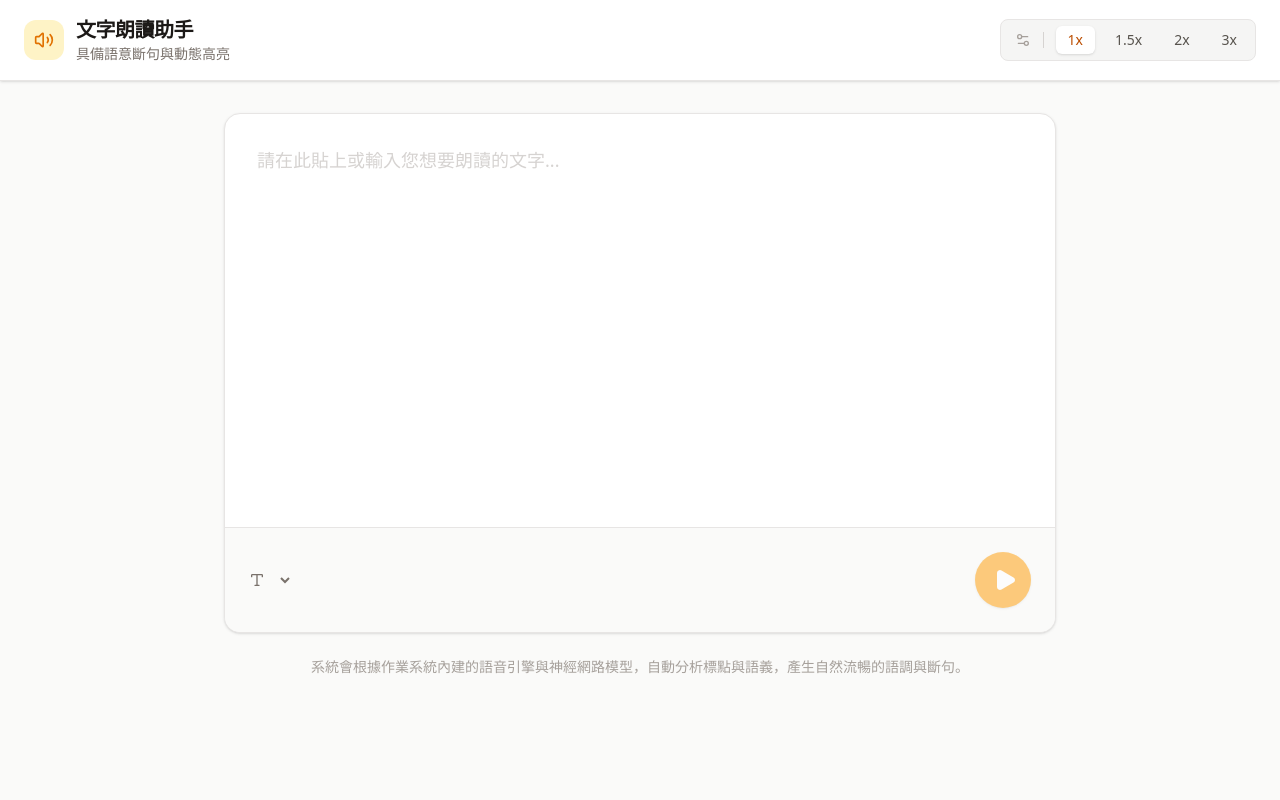
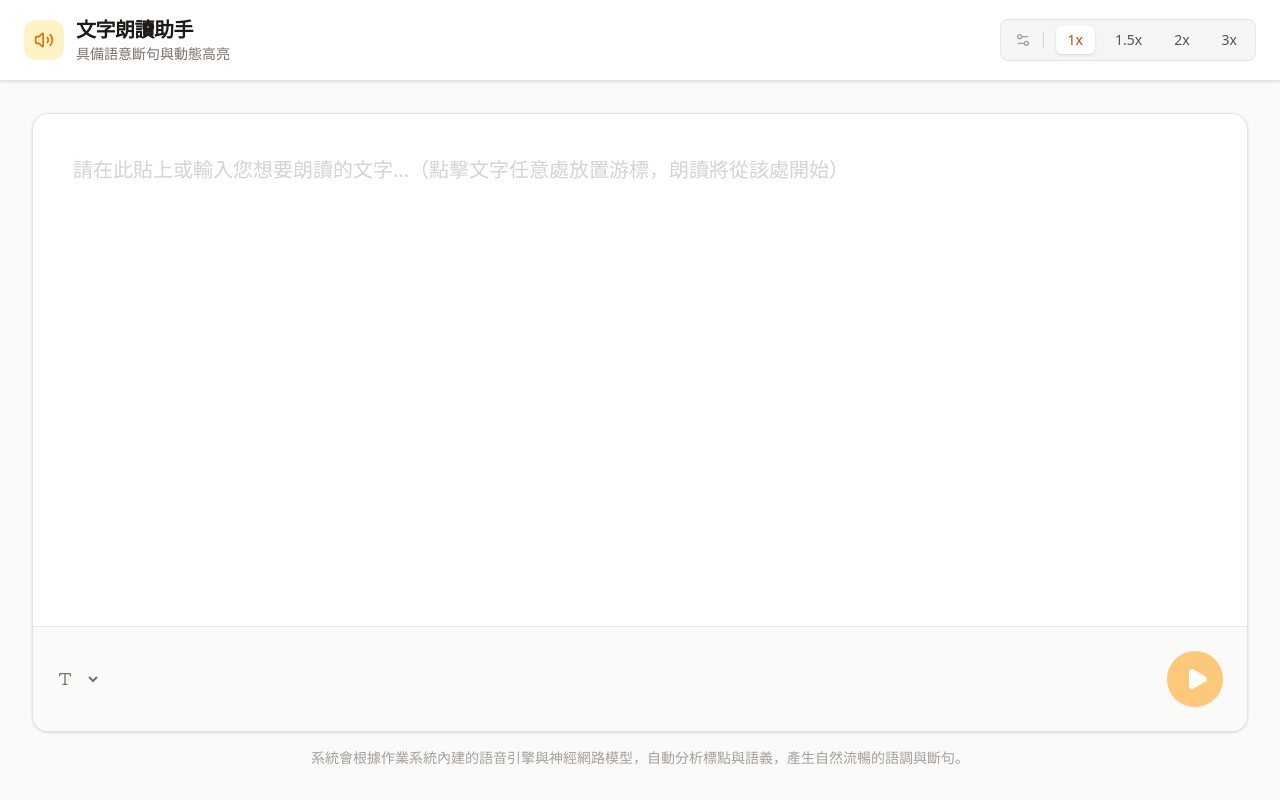
Before and after one commit to alang4a-beep/readoutloud, a React (Vite) app: page / in a window 1280 px wide. Built offline with nearby package versions, Linux system fonts and the light colour scheme.

Commit message:
feat: allow playback from cursor position
Implement textarea cursor tracking to enable resuming playback from the selected position instead of resetting to the beginning.

```diff
--- a/src/App.tsx
+++ b/src/App.tsx
@@ -11,6 +11,8 @@ export default function App() {
   const [currentLength, setCurrentLength] = useState(0);
   const [voices, setVoices] = useState<SpeechSynthesisVoice[]>([]);
   const [selectedVoice, setSelectedVoice] = useState<SpeechSynthesisVoice | null>(null);
+
+  const textareaRef = useRef<HTMLTextAreaElement>(null);
 
   // Chrome ~15s TTS pause bug workaround
   const keepAliveInterval = useRef<number | null>(null);
@@ -115,9 +117,18 @@ export default function App() {
       return;
     }
 
-    setCurrentIndex(0);
+    let startIndex = 0;
+    if (textareaRef.current && textareaRef.current.selectionStart !== undefined) {
+      startIndex = textareaRef.current.selectionStart;
+      // If the cursor is at the very end of the text, start from the beginning instead
+      if (startIndex >= text.length) {
+        startIndex = 0;
+      }
+    }
+
+    setCurrentIndex(startIndex);
     setCurrentLength(0);
-    startPlayback(0, speed);
+    startPlayback(startIndex, speed);
   };
 
   const handlePause = () => {
@@ -149,9 +160,9 @@ export default function App() {
   };
 
   return (
-    <div className="min-h-screen bg-stone-50 font-sans text-stone-900 selection:bg-amber-200">
+    <div className="h-screen bg-stone-50 font-sans text-stone-900 selection:bg-amber-200 flex flex-col overflow-hidden">
       {/* Header */}
-      <header className="bg-white border-b border-stone-200 px-6 py-4 flex items-center justify-between sticky top-0 z-10 shadow-sm">
+      <header className="bg-white border-b border-stone-200 px-6 py-4 flex items-center justify-between z-10 shadow-sm shrink-0">
         <div className="flex items-center gap-3">
           <div className="w-10 h-10 rounded-xl bg-amber-100 text-amber-600 flex items-center justify-center">
             <Volume2 className="w-5 h-5" />
@@ -183,8 +194,8 @@ export default function App() {
       </header>
 
       {/* Main Content */}
-      <main className="max-w-4xl mx-auto p-4 sm:p-6 lg:p-8">
-        <div className="bg-white rounded-2xl shadow-sm border border-stone-200 overflow-hidden flex flex-col h-[65vh] min-h-[400px]">
+      <main className="flex-1 w-full max-w-7xl mx-auto p-4 sm:p-6 lg:p-8 flex flex-col min-h-0">
+        <div className="bg-white rounded-2xl shadow-sm border border-stone-200 overflow-hidden flex flex-col flex-1">
 
           {/* Content Area */}
           <div className="flex-1 relative overflow-hidden flex flex-col">
@@ -198,10 +209,11 @@ export default function App() {
                   className="absolute inset-0 flex flex-col"
                 >
                   <textarea
+                    ref={textareaRef}
                     value={text}
                     onChange={(e) => setText(e.target.value)}
-                    placeholder="請在此貼上或輸入您想要朗讀的文字..."
-                    className="flex-1 w-full p-8 text-lg leading-relaxed text-stone-700 bg-transparent resize-none focus:outline-none placeholder:text-stone-300"
+                    placeholder="請在此貼上或輸入您想要朗讀的文字...（點擊文字任意處放置游標，朗讀將從該處開始）"
+                    className="flex-1 w-full p-6 sm:p-10 text-lg sm:text-xl leading-relaxed text-stone-700 bg-transparent resize-none focus:outline-none placeholder:text-stone-300"
                   />
                 </motion.div>
               ) : (
@@ -210,9 +222,9 @@ export default function App() {
                   initial={{ opacity: 0, y: 10 }}
                   animate={{ opacity: 1, y: 0 }}
                   exit={{ opacity: 0, y: -10 }}
-                  className="absolute inset-0 overflow-y-auto p-8"
+                  className="absolute inset-0 overflow-y-auto p-6 sm:p-10"
                 >
-                  <div className="text-xl leading-loose text-stone-600 whitespace-pre-wrap font-medium select-none">
+                  <div className="text-xl sm:text-2xl leading-loose text-stone-600 whitespace-pre-wrap font-medium select-none">
                     {text.split('').map((char, index) => {
                       const isHighlighted = index >= currentIndex && index < currentIndex + Math.max(currentLength, 1);
                       return (
@@ -236,7 +248,7 @@ export default function App() {
           </div>
 
           {/* Bottom Toolbar */}
-          <div className="p-4 sm:p-6 bg-stone-50 border-t border-stone-200 flex flex-wrap items-center justify-between gap-4">
+          <div className="p-4 sm:p-6 bg-stone-50 border-t border-stone-200 flex flex-wrap items-center justify-between gap-4 shrink-0">
 
             {/* Mobile Speed Controls */}
             <div className="flex sm:hidden items-center gap-1 bg-white p-1 rounded-lg border border-stone-200">
@@ -317,7 +329,7 @@ export default function App() {
         </div>
 
         {/* Info text */}
-        <p className="text-center text-stone-400 text-sm mt-6">
+        <p className="text-center text-stone-400 text-xs sm:text-sm mt-4 shrink-0">
           系統會根據作業系統內建的語音引擎與神經網路模型，自動分析標點與語義，產生自然流暢的語調與斷句。
         </p>
       </main>
```
